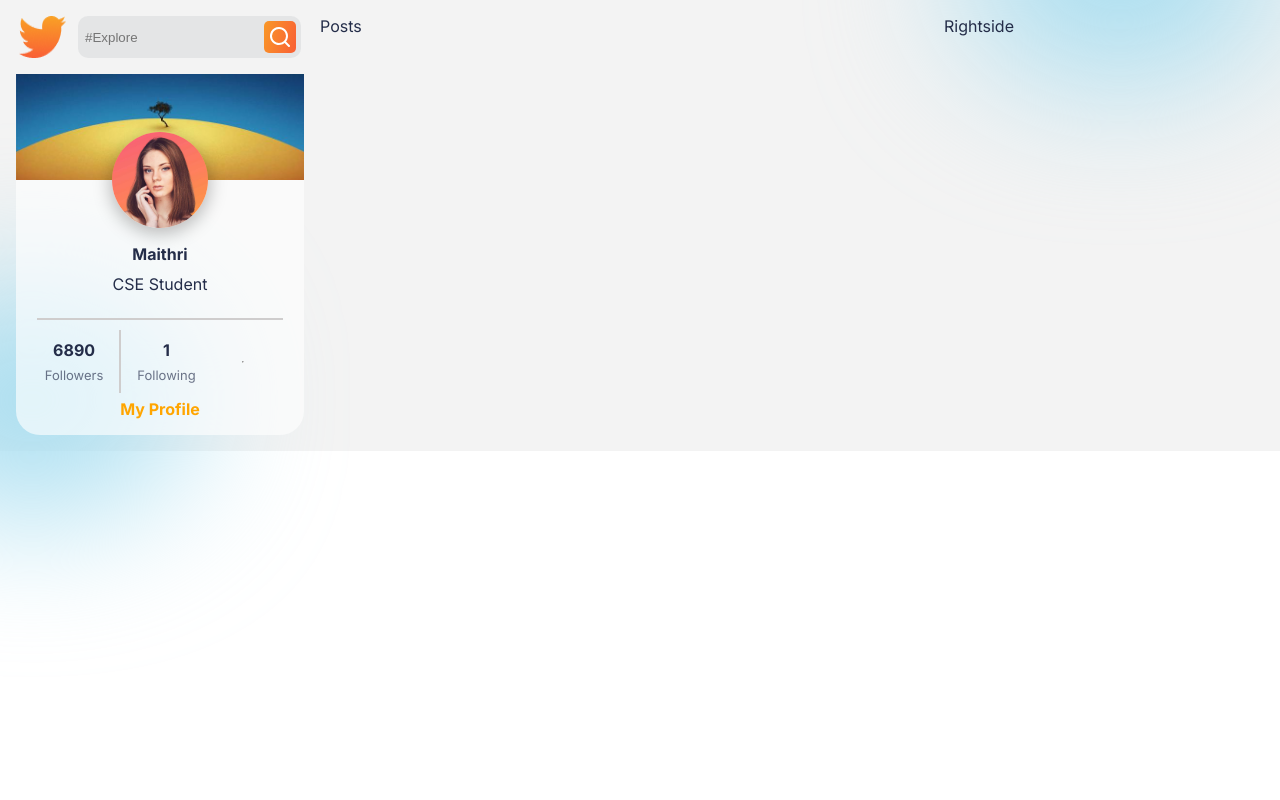
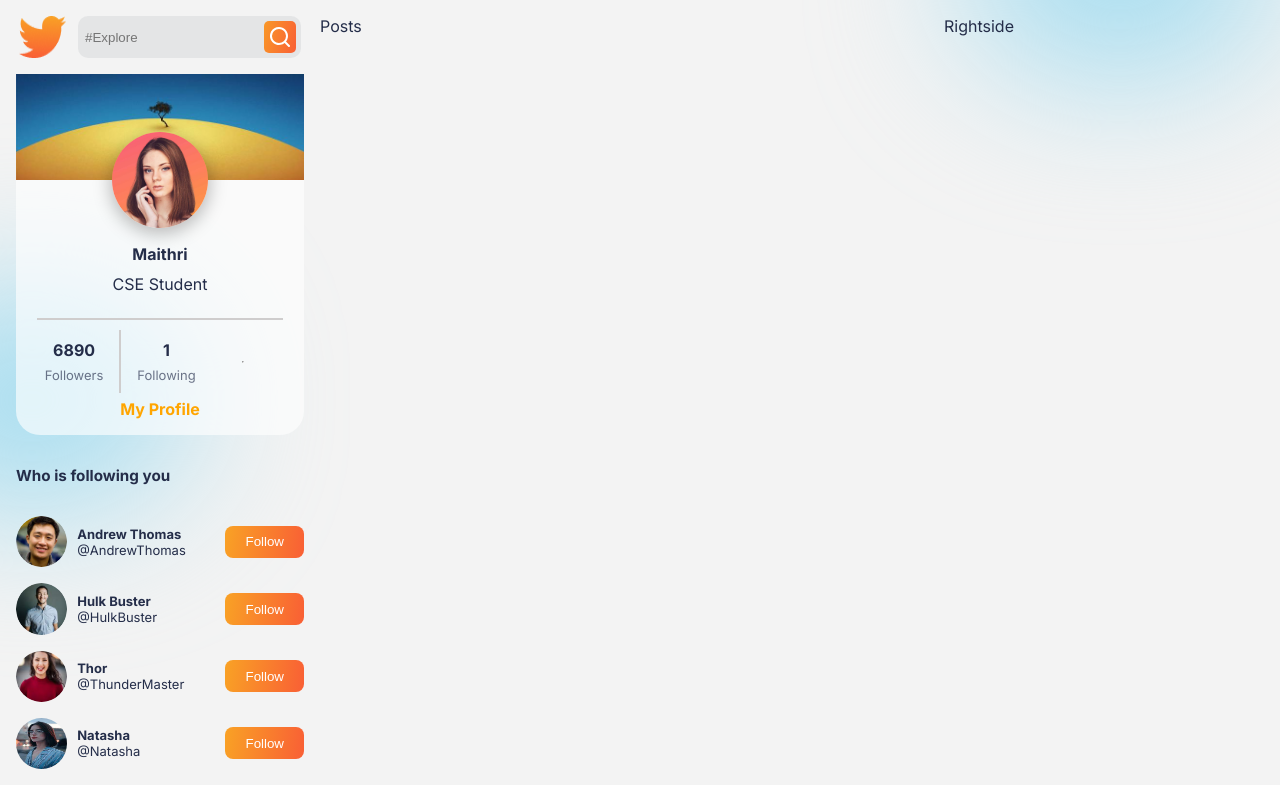
Before and after one commit to Garima-8604/GAM-network, a React (Create React App) app: page / in a window 1280 px wide. Built offline with nearby package versions, Linux system fonts and the light colour scheme; a web font is replaced by a local one.

Commit message:
Followers card done

```diff
--- a/src/App.css
+++ b/src/App.css
@@ -29,3 +29,21 @@
     background: #a6ddf0;
     filter: blur(72px);
   }
+
+  .button{
+    display: flex;
+    align-items: center;
+    justify-content: center;
+    color: white;
+    border: none;
+    border-radius: 0.5rem;
+    background: var(--buttonBg);
+    transition: all 100ms ease-out;
+  }
+
+  .button:hover{
+    cursor: pointer;
+    color: var(--orange);
+    background: transparent;
+    border: 2px solid var(--orange);
+  }
--- /dev/null
+++ b/src/Data/FollowersData.js
@@ -0,0 +1,11 @@
+import img1 from "../img/img1.png"
+import img2 from "../img/img2.png"
+import img3 from "../img/img3.png"
+import img4 from "../img/img4.jpg"
+
+export const Followers = [
+    { name: "Andrew Thomas", username: "AndrewThomas", img: img1 },
+    { name: "Hulk Buster", username: "HulkBuster", img: img2 },
+    { name: "Thor", username: "ThunderMaster", img: img3 },
+    { name: "Natasha", username: "Natasha", img: img4 },
+];
--- /dev/null
+++ b/src/components/FollowersCard/FollowersCard.css
@@ -0,0 +1,42 @@
+.FollowersCard{
+    width: 100%;
+    border-radius: 0.7rem;
+    gap: 1rem;
+    display: flex;
+    flex-direction: column;
+    font-size: 13px;
+}
+
+.follower{
+    display: flex;
+    justify-content: space-between;
+    align-items: center;
+}
+
+.follower>div{
+    display: flex;
+    gap: 10px;
+}
+
+.followerImage{
+    width: 3.2rem;
+    height: 3.2rem;
+    border-radius: 50%;
+}
+
+.name{
+    display: flex;
+    flex-direction: column;
+    align-items: flex-start;
+    justify-content: center;
+}
+
+.name>span:nth-of-type(1){
+    font-weight: bold;
+}
+
+.fc-button{
+    height: 2rem;
+    padding-left: 20px;
+    padding-right: 20px;
+}
--- /dev/null
+++ b/src/components/FollowersCard/FollowersCard.jsx
@@ -0,0 +1,31 @@
+import React from 'react'
+import './FollowersCard.css'
+
+import { Followers } from '../../Data/FollowersData'
+
+const FollowersCard = () => {
+  return (
+    <div className='FollowersCard'>
+        <h3>Who is following you</h3>
+
+        {Followers.map((follower, id)=>{
+            return(
+                <div className="follower">
+                    <div>
+                        <img src={follower.img} alt="" className='followerImage' />
+                        <div className="name">
+                            <span>{follower.name}</span>
+                            <span>@{follower.username}</span>
+                        </div>
+                    </div>
+                    <button className='button fc-button' >
+                        Follow
+                    </button>
+                </div>
+            )
+        })}
+    </div>
+  )
+}
+
+export default FollowersCard
--- a/src/components/profileSide/ProfileSide.jsx
+++ b/src/components/profileSide/ProfileSide.jsx
@@ -1,4 +1,5 @@
 import React from 'react'
+import FollowersCard from '../FollowersCard/FollowersCard'
 import LogoSearch from '../LogoSearch/LogoSearch'
 import ProfileCard from '../ProfileCard/ProfileCard'
 import "./ProfileSide.css"
@@ -8,6 +9,7 @@
     <div className="ProfileSide">
         <LogoSearch/>
         <ProfileCard/>
+        <FollowersCard/>
     </div>
   )
 }
```
